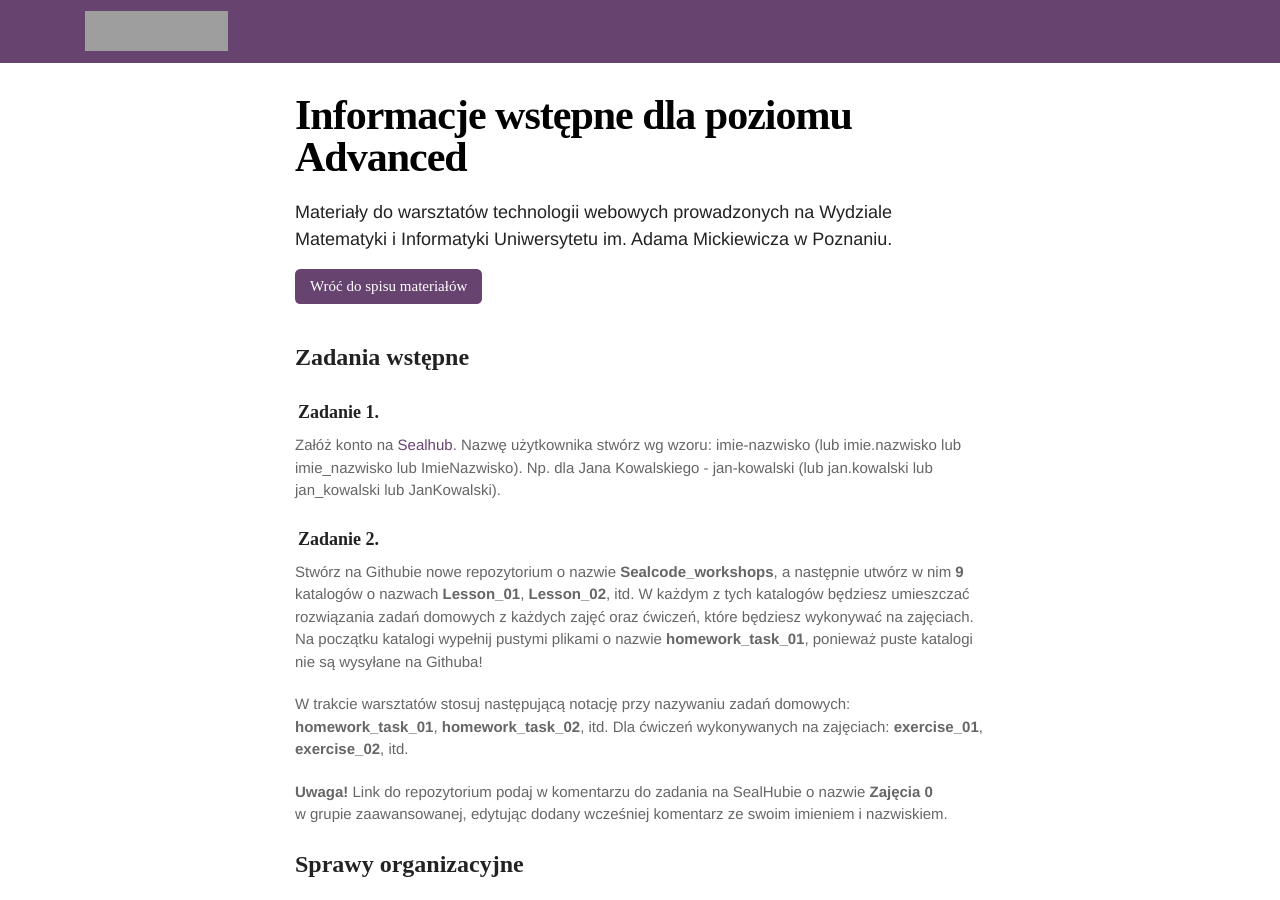
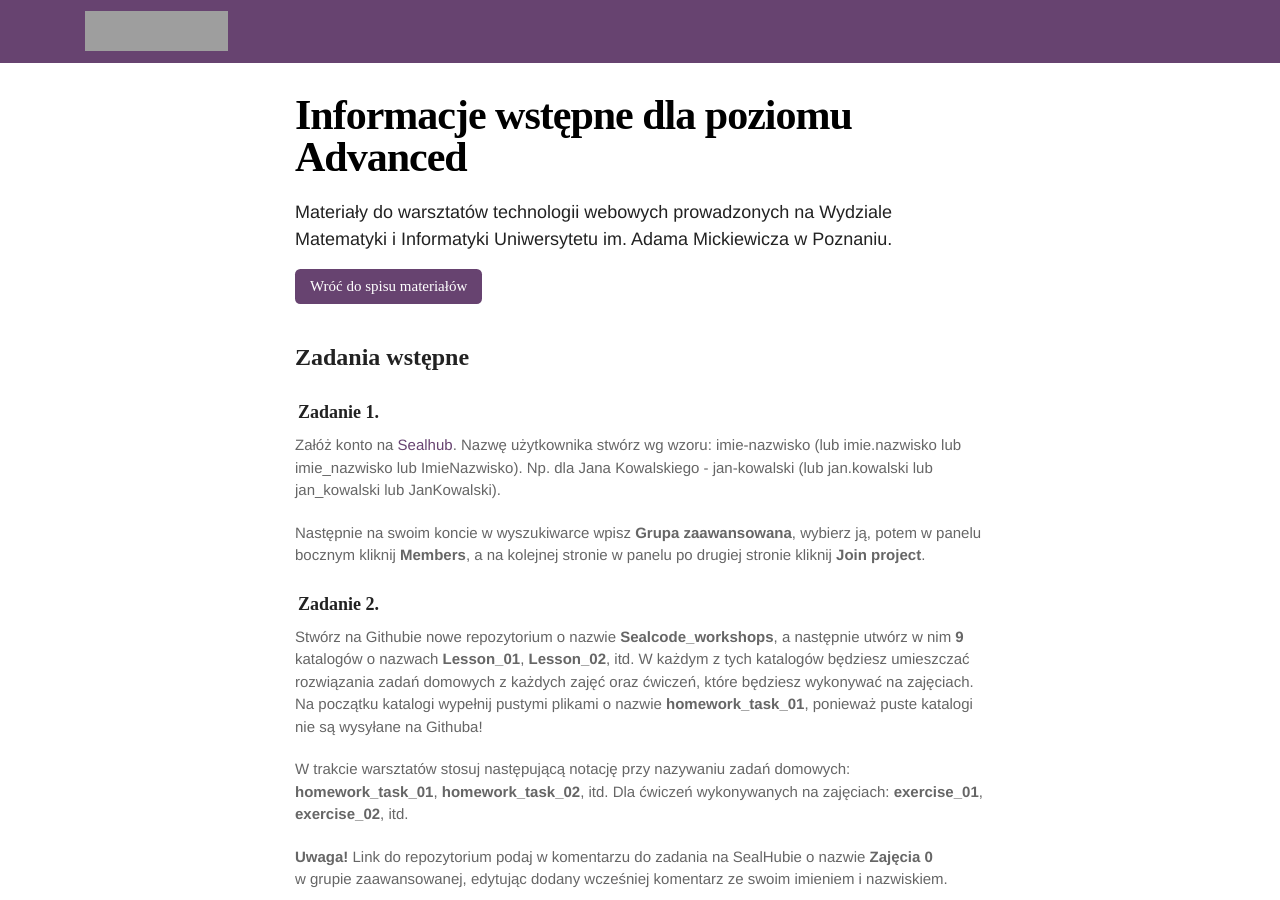
Before and after one commit to marcin-szczepanski/TWE, a Jekyll site: the page built from zajecia/2/informacje.md, in a window 1280 px wide and 900 px high. Built offline with Jekyll 4.4.1, drawn with Linux system fonts in a browser that asks for light colours; some web fonts are replaced; grey boxes are pictures that could not be loaded.

Commit message:
Update informacje.md

```diff
--- a/zajecia/2/informacje.md
+++ b/zajecia/2/informacje.md
@@ -14,6 +14,9 @@
 
 Załóż konto na <a href="https://hub.sealcode.org/" target="blank">Sealhub</a>. Nazwę użytkownika stwórz wg wzoru:
 imie-nazwisko (lub imie.nazwisko lub imie_nazwisko lub ImieNazwisko). Np. dla Jana Kowalskiego - jan-kowalski (lub jan.kowalski lub jan_kowalski lub JanKowalski).
+
+Następnie na swoim koncie w wyszukiwarce wpisz **Grupa zaawansowana**, wybierz ją, potem w&nbsp;panelu bocznym kliknij **Members**,
+a&nbsp;na&nbsp;kolejnej stronie w&nbsp;panelu po&nbsp;drugiej stronie kliknij **Join project**.
 
 ### Zadanie 2.
 
```
